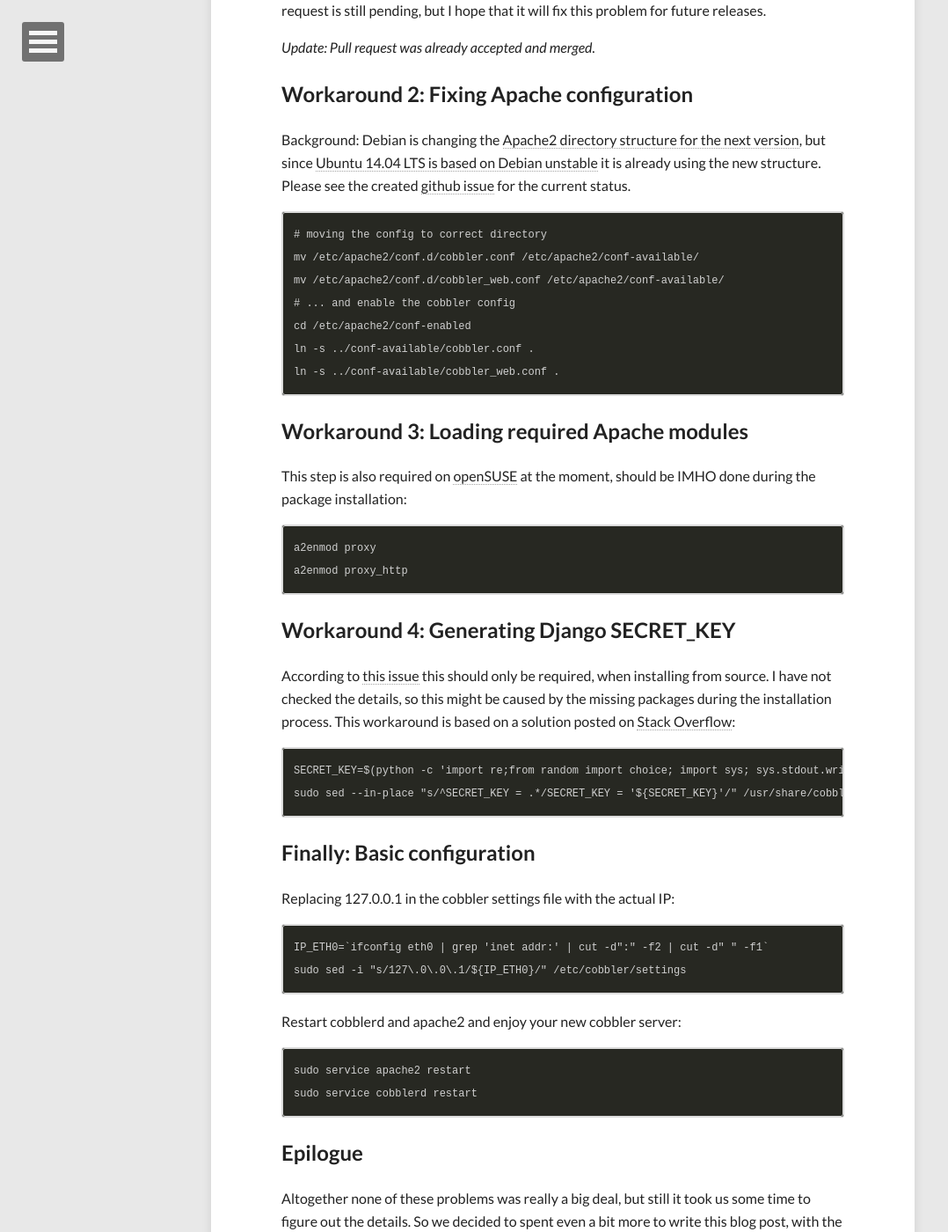
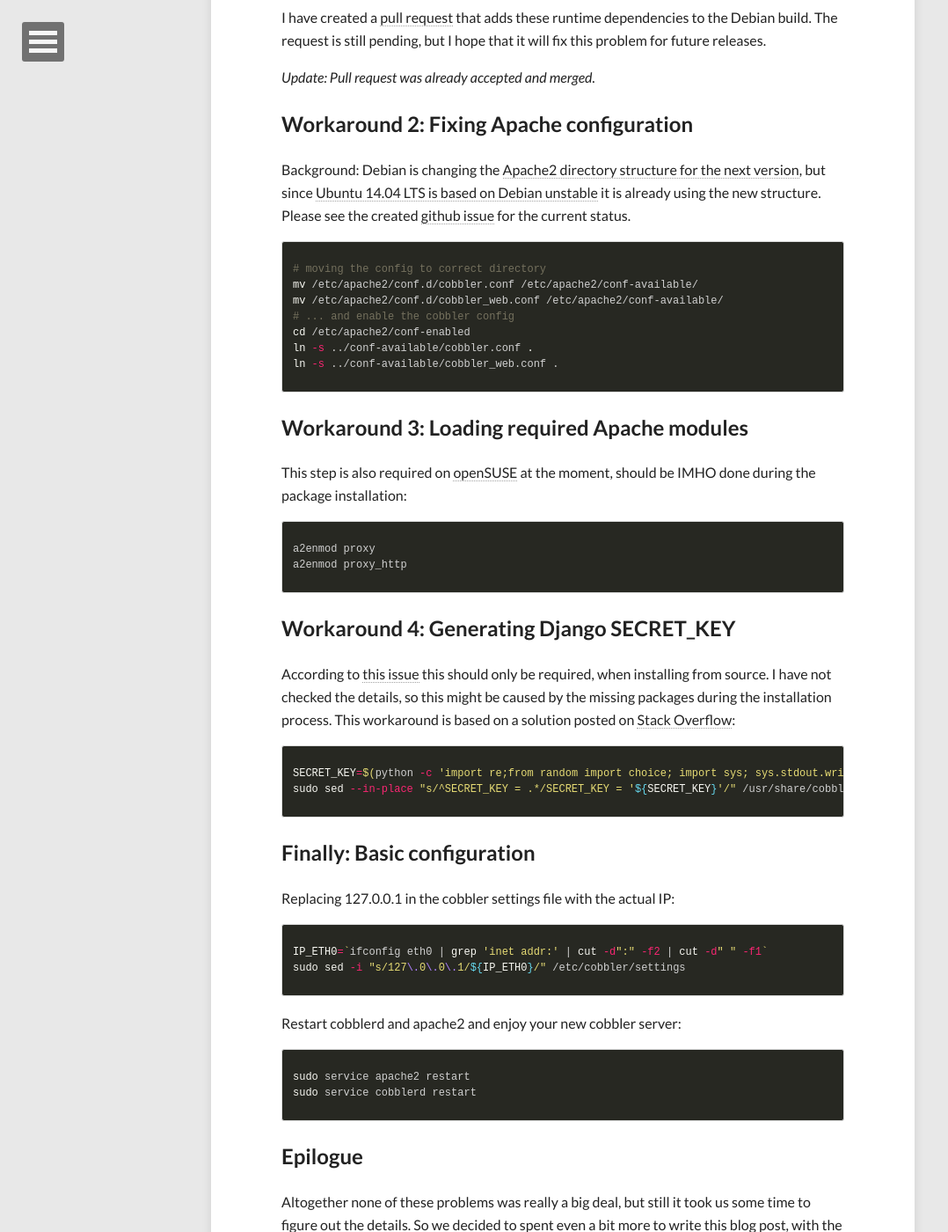
Before and after one commit to keymon/springerpe.github.io, a Jekyll site: the page built from _posts/2014-09-09-Installing-Cobbler-2.6.5-on-Ubuntu-14.04-LTS.md, in a window 1280 px wide and 1400 px high, scrolled down 1826 px. Shown: the whole window at 88% size, without its empty margins (0-1078 px from the left). Built offline with Jekyll 4.4.1, drawn with Linux system fonts in a browser that asks for light colours; nearby versions of some CDN libraries; comment, search, counter and statistics services are not loaded; some of the changed text lies outside the part shown.

Commit message:
Fixed code highlighting

````diff
--- a/_posts/2014-09-09-Installing-Cobbler-2.6.5-on-Ubuntu-14.04-LTS.md
+++ b/_posts/2014-09-09-Installing-Cobbler-2.6.5-on-Ubuntu-14.04-LTS.md
@@ -29,37 +29,39 @@
 
 Adding the repository in Ubuntu:
 
-```
+{% highlight bash %}
 wget -qO - http://download.opensuse.org/repositories/home:/libertas-ict:/cobbler26/xUbuntu_14.04/Release.key | sudo apt-key add -
 sudo add-apt-repository "deb http://download.opensuse.org/repositories/home:/libertas-ict:/cobbler26/xUbuntu_14.04/ ./"
-```
+{% endhighlight %}
+
 
 Installing Cobbler:
-```
+
+{% highlight bash %}
 sudo apt-get update
 sudo apt-get install cobbler
-```
+{% endhighlight %}
 
 Workaround 1: Installing addional required packages
 -----------------------------------------------
 
 Startup error "ImportError: No module named urlgrabber":
 
-```
+{% highlight bash %}
 sudo apt-get install python-urlgrabber
-```
+{% endhighlight %}
 
 Apache error "Invalid command 'WSGIScriptAliasMatch":
 
-```
+{% highlight bash %}
 sudo apt-get install libapache2-mod-wsgi
-```
+{% endhighlight %}
 
 And finally installing the missing Django package, fixing error "ImportError: No module named django.core.handlers.wsgi":
 
-```
+{% highlight bash %}
 sudo apt-get install python-django
-```
+{% endhighlight %}
 
 I have created a [pull request](https://github.com/cobbler/cobbler/pull/1207) that adds these runtime dependencies to the Debian build. The request is still pending, but I hope that it will fix this problem for future releases.
 
@@ -70,7 +72,7 @@
 
 Background: Debian is changing the [Apache2 directory structure for the next version](https://wiki.debian.org/Apache/PackagingFor24), but since [Ubuntu 14.04 LTS is based on Debian unstable](https://wiki.ubuntu.com/LTS) it is already using the new structure. Please see the created [github issue](https://github.com/cobbler/cobbler/issues/1208) for the current status.
 
-```
+{% highlight bash %}
 # moving the config to correct directory
 mv /etc/apache2/conf.d/cobbler.conf /etc/apache2/conf-available/
 mv /etc/apache2/conf.d/cobbler_web.conf /etc/apache2/conf-available/
@@ -78,43 +80,44 @@
 cd /etc/apache2/conf-enabled
 ln -s ../conf-available/cobbler.conf .
 ln -s ../conf-available/cobbler_web.conf .
-```
+{% endhighlight %}
 
 Workaround 3: Loading required Apache modules
 ----------------------------------------------
 
 This step is also required on [openSUSE](http://www.cobblerd.org/manuals/2.6.0/2/2/3_-_openSUSE.html) at the moment, should be IMHO done during the package installation:
 
-```
+{% highlight bash %}
 a2enmod proxy
 a2enmod proxy_http
-```
+{% endhighlight %}
 
 Workaround 4: Generating Django SECRET_KEY
 ------------------------------------------
 According to [this issue]("https://github.com/cobbler/cobbler/issues/546") this should only be required, when installing from source. I have not checked the details, so this might be caused by the missing packages during the installation process.
 This workaround is based on a solution posted on [Stack Overflow](http://stackoverflow.com/questions/15782837/sed-to-replace-secret-key-in-django-settings-file-introduces-garbage):
-```
+
+{% highlight bash %}
 SECRET_KEY=$(python -c 'import re;from random import choice; import sys; sys.stdout.write(re.escape("".join([choice("abcdefghijklmnopqrstuvwxyz0123456789^&*(-_=+)") for i in range(100)])))')
 sudo sed --in-place "s/^SECRET_KEY = .*/SECRET_KEY = '${SECRET_KEY}'/" /usr/share/cobbler/web/settings.py
-```
+{% endhighlight %}
 
 Finally: Basic configuration
 -------------------
 
 Replacing 127.0.0.1 in the cobbler settings file with the actual IP:
 
-```
+{% highlight bash %}
 IP_ETH0=`ifconfig eth0 | grep 'inet addr:' | cut -d":" -f2 | cut -d" " -f1`
 sudo sed -i "s/127\.0\.0\.1/${IP_ETH0}/" /etc/cobbler/settings
-```
+{% endhighlight %}
 
 Restart cobblerd and apache2 and enjoy your new cobbler server:
 
-```
+{% highlight bash %}
 sudo service apache2 restart
 sudo service cobblerd restart
-```
+{% endhighlight %}
 
 Epilogue
 --------
````
